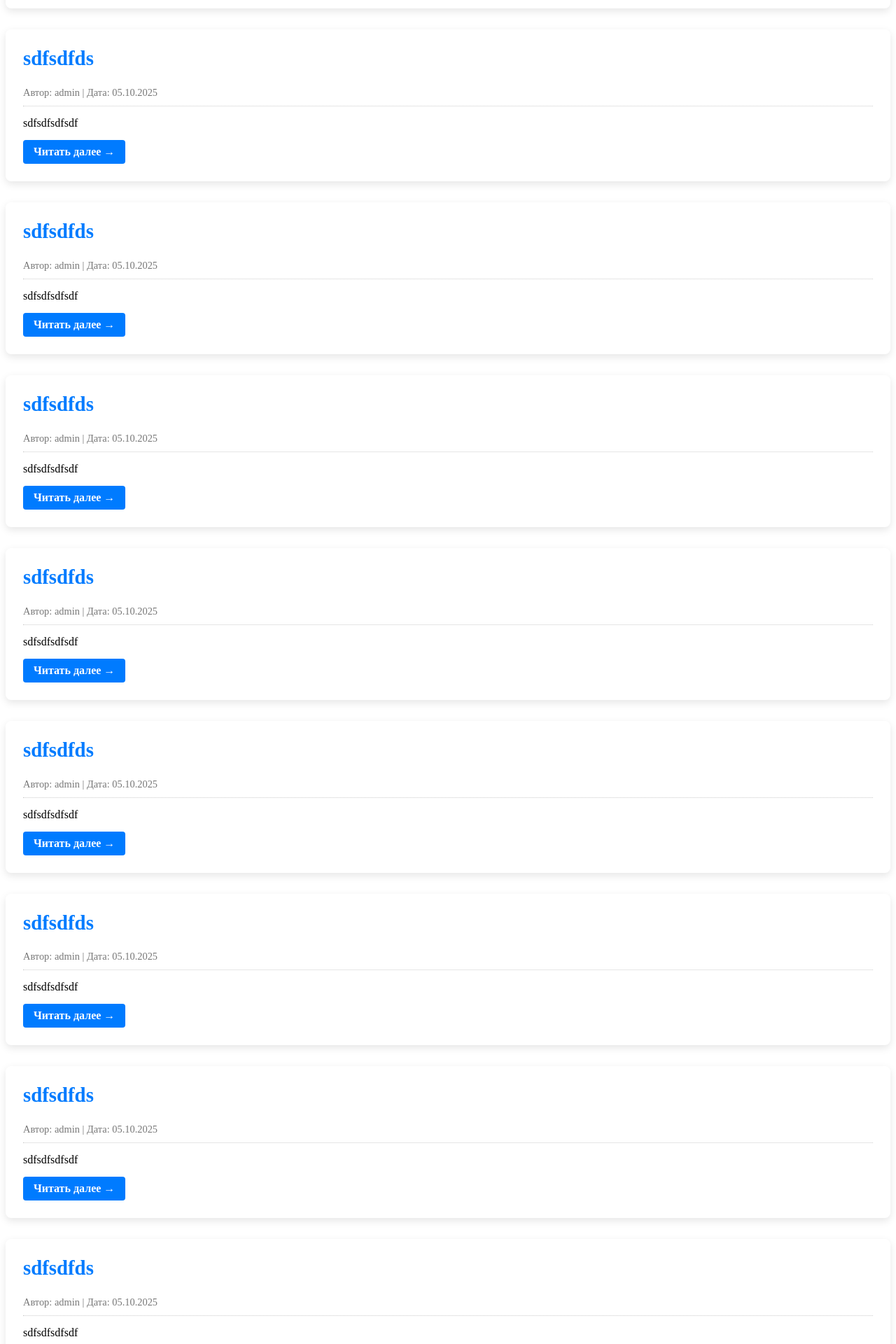
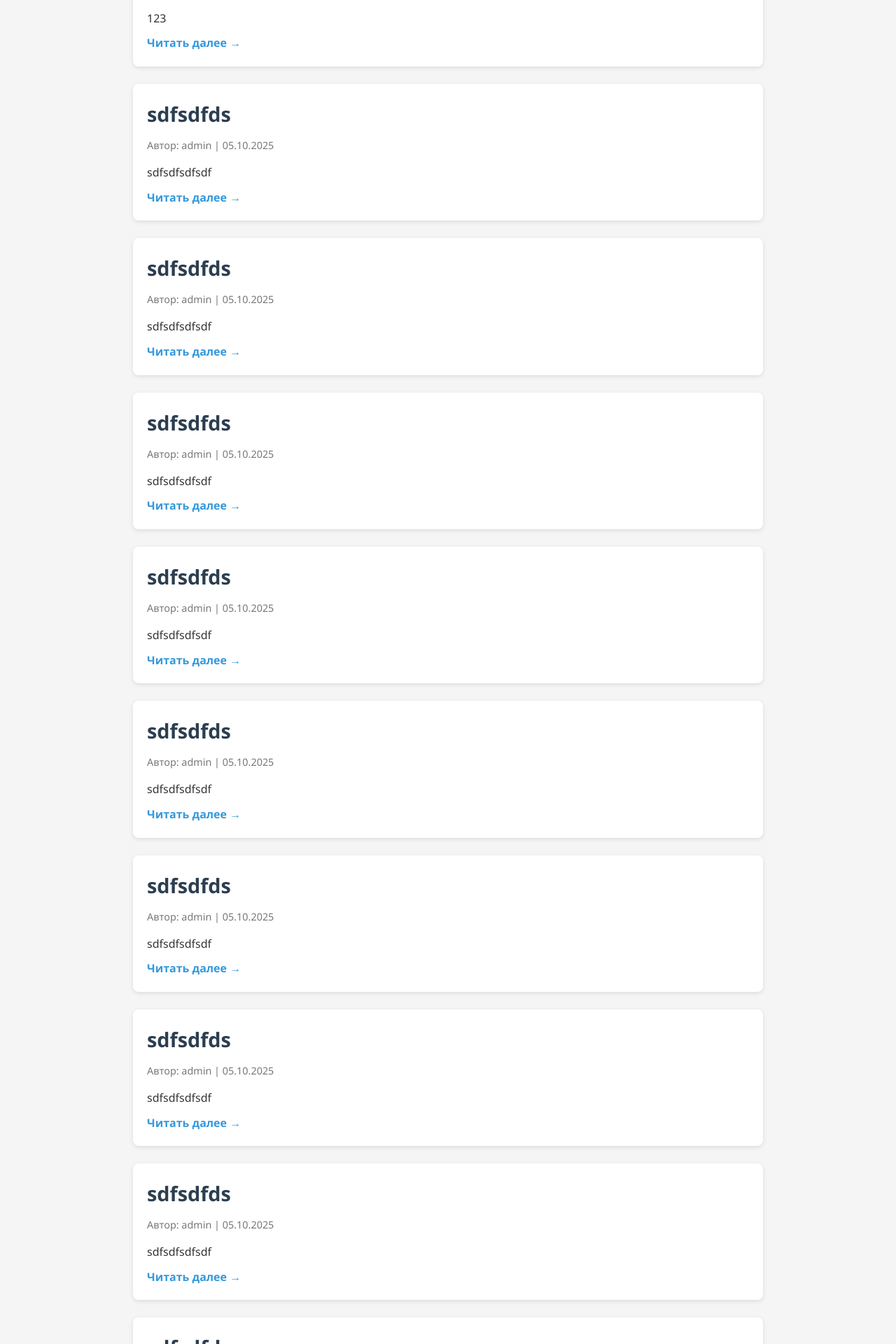
Before and after one commit to AlgoClassWork/blog_django_project, a Django app: page / in a window 1280 px wide. Shown: the part 1746-3666 px from the top of the page at 70% size. Run offline with Django 5.2, Linux system fonts and the light colour scheme; data comes from the database, SQL or seed files in the repository; both versions use the stored data as it was after the commit.

Commit message:
Add files via upload

```diff
--- a/blog/static/home.css
+++ b/blog/static/home.css
@@ -1,57 +1,113 @@
-/* ... (Общие стили из первого блока остаются) ... */
-
-/* Стили для каждого поста */
-.blog-post { /* Стилизуем <article> */
-    background-color: #ffffff;
-    border-radius: 8px;
-    box-shadow: 0 4px 12px rgba(0, 0, 0, 0.1);
-    margin-bottom: 30px;
-    padding: 25px;
-    transition: transform 0.3s ease, box-shadow 0.3s ease;
+/* Reset */
+* {
+    margin: 0;
+    padding: 0;
+    box-sizing: border-box;
 }
 
-.blog-post:hover {
-    transform: translateY(-5px);
-    box-shadow: 0 8px 20px rgba(0, 0, 0, 0.15);
+body {
+    font-family: 'Segoe UI', sans-serif;
+    background-color: #f5f5f5;
+    color: #333;
+    line-height: 1.6;
+    padding: 20px;
+}
+
+.container {
+    max-width: 900px;
+    margin: 0 auto;
+}
+
+.blog-header {
+    text-align: center;
+    margin-bottom: 30px;
+}
+
+.blog-header h1 {
+    font-size: 3rem;
+    color: #2c3e50;
+}
+
+.user-nav {
+    display: flex;
+    justify-content: center;
+    align-items: center;
+    gap: 15px;
+    flex-wrap: wrap;
+    margin-top: 15px;
+}
+
+.btn {
+    background-color: #3498db;
+    color: white;
+    padding: 8px 16px;
+    border-radius: 4px;
+    text-decoration: none;
+    transition: background 0.3s;
+}
+
+.btn:hover {
+    background-color: #2980b9;
+}
+
+.logout-btn {
+    background-color: #e74c3c;
+}
+
+.logout-btn:hover {
+    background-color: #c0392b;
+}
+
+.create-btn {
+    background-color: #2ecc71;
+}
+
+.create-btn:hover {
+    background-color: #27ae60;
+}
+
+.posts-list {
+    display: flex;
+    flex-direction: column;
+    gap: 25px;
+}
+
+.blog-post {
+    background: white;
+    padding: 20px;
+    border-radius: 8px;
+    box-shadow: 0 2px 6px rgba(0,0,0,0.1);
 }
 
 .post-title {
-    font-size: 1.8em;
-    color: #007bff;
-    margin-top: 0; /* Убираем стандартный верхний отступ h2 */
+    color: #2c3e50;
+    font-size: 1.8rem;
+    margin-bottom: 10px;
 }
 
 .post-meta {
-    font-size: 0.9em;
+    font-size: 0.9rem;
     color: #777;
     margin-bottom: 15px;
-    padding-bottom: 10px;
-    border-bottom: 1px dotted #ccc;
+}
+
+.post-image img {
+    max-width: 100%;
+    height: auto;
+    border-radius: 5px;
+    margin-bottom: 15px;
 }
 
 .post-content {
-    margin-bottom: 15px;
+    margin-bottom: 10px;
 }
 
 .read-more {
-    display: inline-block;
-    padding: 8px 15px;
-    background-color: #007bff;
-    color: white;
-    text-decoration: none; /* Убираем подчеркивание */
-    border-radius: 4px;
+    text-decoration: none;
+    color: #3498db;
     font-weight: bold;
-    transition: background-color 0.3s;
 }
 
 .read-more:hover {
-    background-color: #0056b3;
+    text-decoration: underline;
 }
-
-img { /* Стили для изображения */
-    max-width: 100%;
-    height: auto;
-    border-radius: 6px;
-    margin: 15px 0;
-    display: block;
-}
--- a/blog/templates/home.html
+++ b/blog/templates/home.html
@@ -1,39 +1,46 @@
 {% load static %}
-<link rel="stylesheet" href="{% static 'home.css' %}" >
+<link rel="stylesheet" href="{% static 'home.css' %}">
 
-<main>
-    <h1> Блог </h1>
+<main class="container">
+    <header class="blog-header">
+        <h1>Блог</h1>
 
+        <nav class="user-nav">
             {% if user.is_authenticated %}
-        <p> Добро пожаловать {{ user.username }} </p>
+                <p>Добро пожаловать, <strong>{{ user.username }}</strong></p>
                 <form action="{% url 'logout' %}" method="post">
                     {% csrf_token %}
-            <button> Выйти </button>
+                    <button class="btn logout-btn">Выйти</button>
                 </form>
-        <a href="{% url 'post_create' %}"> Создать пост </a>
+                <a href="{% url 'post_create' %}" class="btn create-btn">Создать пост</a>
             {% else %}
-        <a href=""> Регистрация </a>
-        <a href="{% url 'login' %}"> Войти </a>
+                <a href="{% url 'register' %}" class="btn">Регистрация</a>
+                <a href="{% url 'login' %}" class="btn">Войти</a>
             {% endif %}
+        </nav>
+    </header>
 
-
-
+    <section class="posts-list">
         {% for post in posts %}
             <article class="blog-post">
                 <h2 class="post-title">{{ post.title }}</h2>
                 <div class="post-meta">
                     Автор: <span class="post-author">{{ post.author }}</span> |
-                Дата: <time datetime="{{ post.created_at | date:'Y-m-d' }}">{{ post.created_at | date:'d.m.Y' }}</time>
+                    <time datetime="{{ post.created_at|date:'Y-m-d' }}">{{ post.created_at|date:'d.m.Y' }}</time>
                 </div>
 
                 {% if post.image %}
+                    <div class="post-image">
                         <img src="{{ post.image.url }}" alt="Изображение для поста: {{ post.title }}">
+                    </div>
                 {% endif %}
 
                 <div class="post-content">
-                {{ post.content | truncatewords:50 }} </div>
+                    {{ post.content|truncatewords:50 }}
+                </div>
 
-            <a href="{% url 'post_detail' post.id %}" class="read-more">Читать далее &rarr;</a>
+                <a href="{% url 'post_detail' post.id %}" class="read-more">Читать далее →</a>
             </article>
         {% endfor %}
+    </section>
 </main>
--- a/blog/views.py
+++ b/blog/views.py
@@ -27,3 +27,7 @@ def post_create(request):
             return redirect('home_page')
 
     return render(request, 'post_create.html', {'form':form})
+
+# http://127.0.0.1:8000/register/
+def register(request):
+    return render(request, 'register.html')
--- a/main/urls.py
+++ b/main/urls.py
@@ -20,7 +20,7 @@ from django.conf.urls.static import static
 from django.conf import settings
 from django.contrib.auth import views
 
-from blog.views import home_page, post_detail, post_create
+from blog.views import home_page, post_detail, post_create, register
 
 urlpatterns = [
     # http://127.0.0.1:8000/admin/
@@ -34,7 +34,9 @@ urlpatterns = [
     # http://127.0.0.1:8000/login/
     path('login/', views.LoginView.as_view(template_name='login.html'), name='login' ),
     # http://127.0.0.1:8000/logout/
-    path('logout/', views.LogoutView.as_view(), name='logout' )
+    path('logout/', views.LogoutView.as_view(), name='logout' ),
+    # http://127.0.0.1:8000/register/
+    path('register/', register, name='register' ),
 ]
 
 urlpatterns += static(settings.MEDIA_URL, document_root=settings.MEDIA_ROOT)
```
Also changed, not shown: blog/admin.py (line endings or trailing spaces), blog/templates/register.html (added), db.sqlite3. Lines whose indentation alone changed are shown as unchanged.
